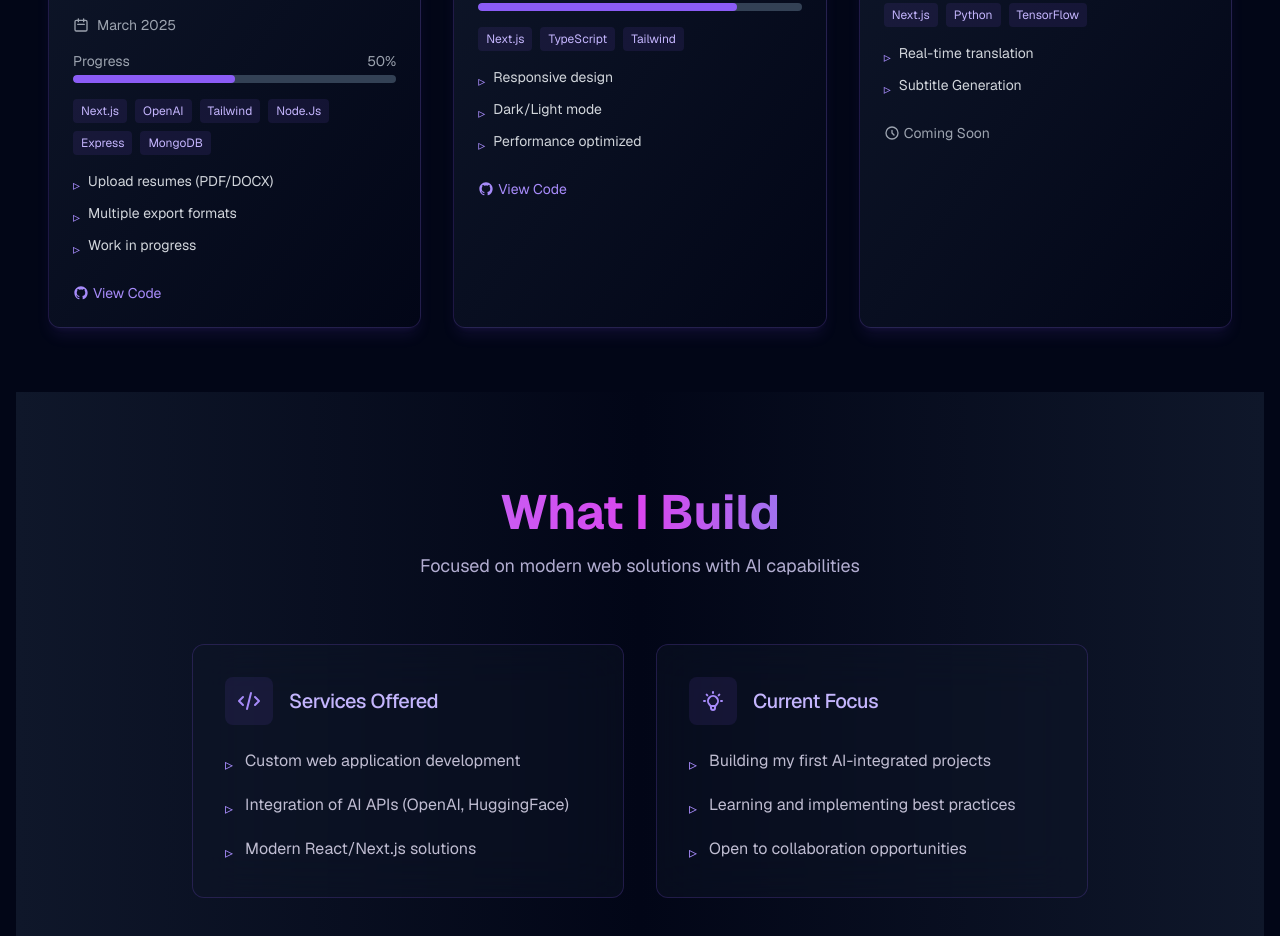
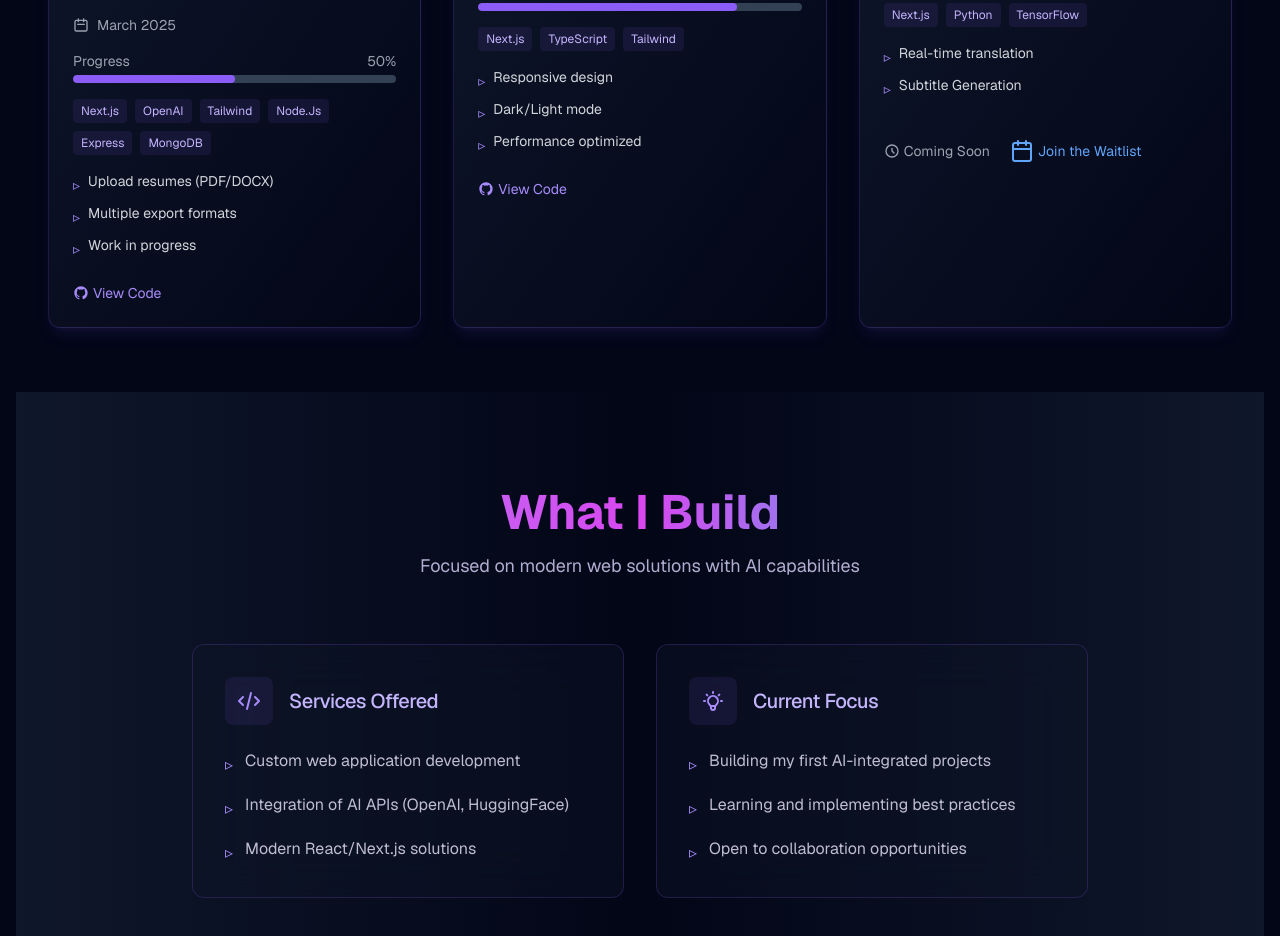
Before and after one commit to JAILBREAK-101/genixtech_portfolio, a Next.js app: page / in a window 1280 px wide. Shown: the part 1380-2316 px from the top of the page. Built offline with nearby package versions, Linux system fonts and the light colour scheme; no server answers.

Commit message:
feat(homepage/solutions): implement waitlist url marker

```diff
--- a/app/page.tsx
+++ b/app/page.tsx
@@ -7,6 +7,7 @@ import { Button } from "./components/ui/Button";
 import { Container } from "./components/ui/container";
 import GenixTech from "../public/photos/GenixTech.png";
 import { ContactModal } from './components/ContactModal';
+import { Calendar } from 'lucide-react';
 
 export default function Page() {
   const [isModalOpen, setIsModalOpen] = useState(false);
@@ -194,13 +195,23 @@ export default function Page() {
                       View Code
                     </Link>
                   ) : (
-                    solution.comingSoon && (
+                    solution.comingSoon && solution.waitlistUrl && (
+                      <div className='flex gap-5 mt-4'>
                         <span className="text-sm text-gray-400 flex items-center gap-1">
                           <svg className="w-4 h-4" fill="none" viewBox="0 0 24 24" stroke="currentColor">
                             <path strokeLinecap="round" strokeLinejoin="round" strokeWidth={2} d="M12 8v4l3 3m6-3a9 9 0 11-18 0 9 9 0 0118 0z" />
                           </svg>
                           Coming Soon
                         </span>
+                        <Link
+                          href={solution.waitlistUrl}
+                          className='text-sm text-blue-400 hover:text-blue-300 transition-colors flex items-center gap-1'
+                          target="_blank"
+                        >
+                          <Calendar />
+                          Join the Waitlist
+                        </Link>
+                      </div>
                     )
                   )}
                 </div>
@@ -450,6 +461,7 @@ const solutions = [
       "Subtitle Generation"
     ],
     progress: 15,
-    comingSoon: true
+    comingSoon: true,
+    waitlistUrl: "https://subtiloai.vercel.app"
   }
 ];
```
Lines whose indentation alone changed are shown as unchanged.
